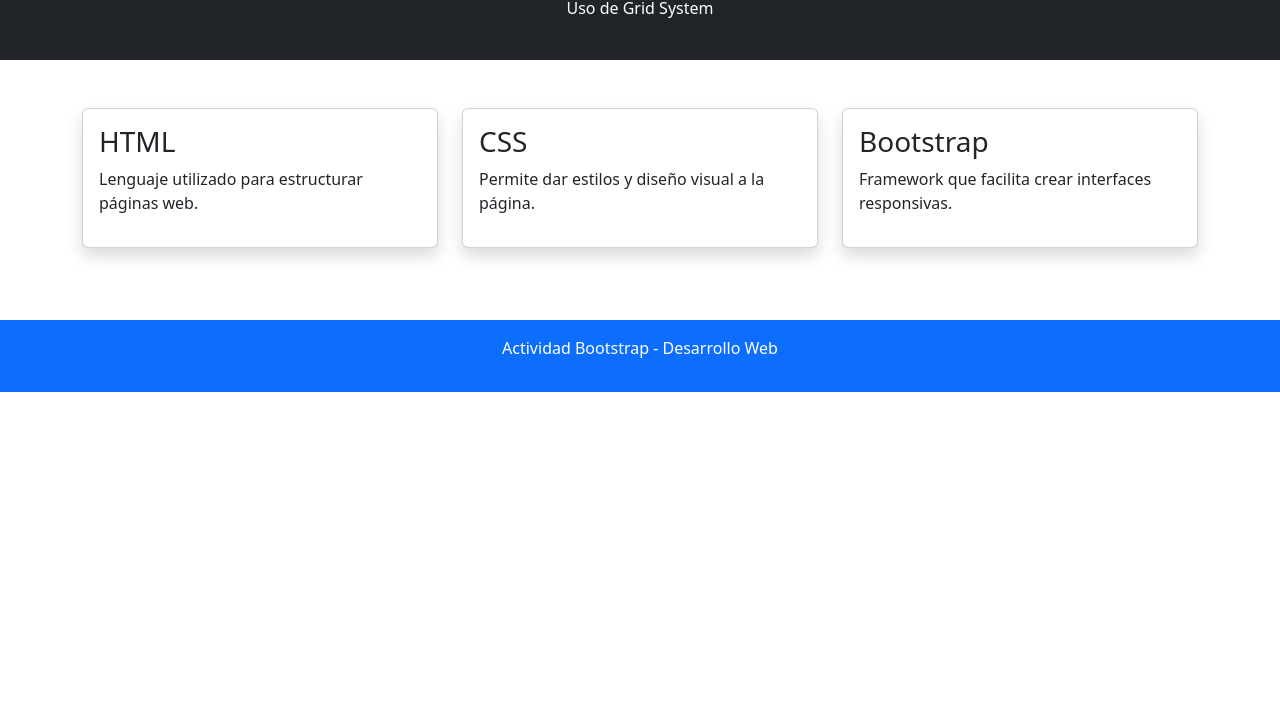
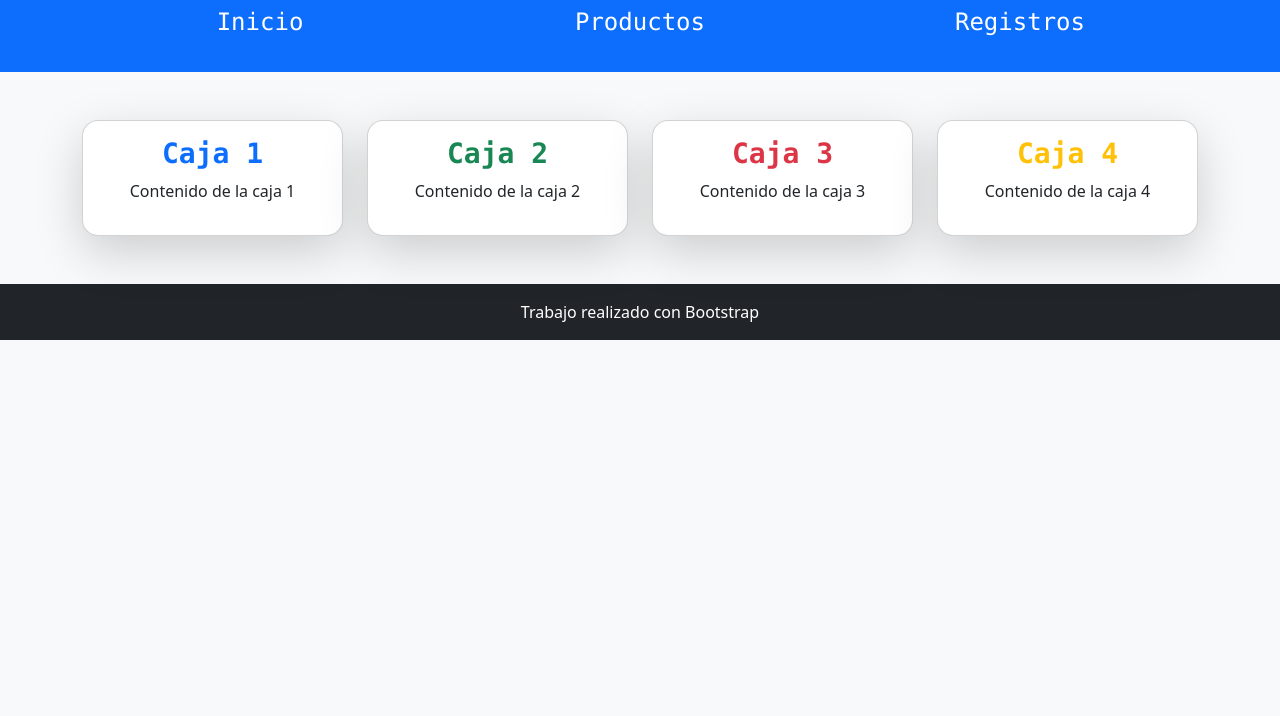
Before and after one commit to Hector-20-glitch/desarrollo-web-bootstrap, a plain HTML site: page index.html in a window 1280 px wide. Shown: the part 84-800 px from the top of the page. Drawn offline with nearby package versions, Linux system fonts and the light colour scheme.

Commit message:
Update index.html

```diff
--- a/index.html
+++ b/index.html
@@ -1,68 +1,127 @@
 <!DOCTYPE html>
 <html lang="es">
+
 <head>
+
     <meta charset="UTF-8">
+
     <meta name="viewport" content="width=device-width, initial-scale=1.0">
 
-    <!-- Bootstrap CSS -->
-    <link href="https://cdn.jsdelivr.net/npm/bootstrap@5.3.3/dist/css/bootstrap.min.css" rel="stylesheet">
+    <title>Primer Trabajo</title>
 
-    <title>Bootstrap Grid System</title>
+    <link href="https://cdn.jsdelivr.net/npm/bootstrap@5.3.8/dist/css/bootstrap.min.css" rel="stylesheet">
+
 </head>
-<body>
 
-    <!-- Header -->
-    <div class="container-fluid bg-dark text-white text-center p-4">
-        <h1>Diseño Responsive con Bootstrap</h1>
-        <p>Uso de Grid System</p>
+<body class="bg-light">
+
+    <header>
+        <nav class="navbar bg-dark">
+            <div class="container">
+                <h1 class="text-white text-center w-100 fw-bold font-monospace">
+                    Pagina de prueba
+                </h1>
+            </div>
+        </nav>
+    </header>
+
+    <section class="bg-primary py-3">
+
+        <div class="container">
+
+            <div class="row text-center">
+
+                <div class="col-12 col-md-4">
+                    <p class="text-white fs-4 font-monospace">
+                        Inicio
+                    </p>
                 </div>
 
-    <!-- Contenido principal -->
-    <div class="container mt-5">
+                <div class="col-12 col-md-4">
+                    <p class="text-white fs-4 font-monospace">
+                        Productos
+                    </p>
+                </div>
 
-        <div class="row">
-
-            <!-- Columna 1 -->
-            <div class="col-12 col-md-6 col-lg-4 mb-4">
-                <div class="card p-3 shadow">
-                    <h3>HTML</h3>
-                    <p>
-                        Lenguaje utilizado para estructurar páginas web.
+                <div class="col-12 col-md-4">
+                    <p class="text-white fs-4 font-monospace">
+                        Registros
                     </p>
                 </div>
             </div>
+        </div>
+    </section>
 
-            <!-- Columna 2 -->
-            <div class="col-12 col-md-6 col-lg-4 mb-4">
-                <div class="card p-3 shadow">
-                    <h3>CSS</h3>
+    <main>
+
+        <div class="container mt-5">
+            <div class="row g-4">
+                <div class="col-12 col-md-6 col-lg-3">
+                    <div class="card shadow-lg rounded-4 h-100">
+                        <div class="card-body text-center">
+                            <h3 class="text-primary fw-bold font-monospace">
+                                Caja 1
+                            </h3>
                             <p>
-                        Permite dar estilos y diseño visual a la página.
+                                Contenido de la caja 1
                             </p>
                         </div>
                     </div>
+                </div>
 
-            <!-- Columna 3 -->
-            <div class="col-12 col-md-12 col-lg-4 mb-4">
-                <div class="card p-3 shadow">
-                    <h3>Bootstrap</h3>
+                <div class="col-12 col-md-6 col-lg-3">
+                    <div class="card shadow-lg rounded-4 h-100">
+                        <div class="card-body text-center">
+                            <h3 class="text-success fw-bold font-monospace">
+                                Caja 2
+                            </h3>
                             <p>
-                        Framework que facilita crear interfaces responsivas.
+                                Contenido de la caja 2
                             </p>
                         </div>
                     </div>
-
                 </div>
 
+                <div class="col-12 col-md-6 col-lg-3">
+                    <div class="card shadow-lg rounded-4 h-100">
+                        <div class="card-body text-center">
+                            <h3 class="text-danger fw-bold font-monospace">
+                                Caja 3
+                            </h3>
+                            <p>
+                                Contenido de la caja 3
+                            </p>
+                        </div>
+                    </div>
                 </div>
 
-    <!-- Footer -->
-    <div class="container-fluid bg-primary text-white text-center p-3 mt-5">
-        <p>Actividad Bootstrap - Desarrollo Web</p>
+                <div class="col-12 col-md-6 col-lg-3">
+                    <div class="card shadow-lg rounded-4 h-100">
+                        <div class="card-body text-center">
+                            <h3 class="text-warning fw-bold font-monospace">
+                                Caja 4
+                            </h3>
+                            <p>
+                                Contenido de la caja 4
+                            </p>
+                        </div>
+                    </div>
+                </div>
+            </div>
         </div>
 
-    <!-- Bootstrap JS -->
-    <script src="https://cdn.jsdelivr.net/npm/bootstrap@5.3.3/dist/js/bootstrap.bundle.min.js"></script>
+    </main>
+
+    <footer class="bg-dark mt-5 py-3">
+
+        <div class="container">
+            <p class="text-center text-white m-0">
+                Trabajo realizado con Bootstrap
+            </p>
+        </div>
+
+    </footer>
 
 </body>
+
 </html>
```
Lines whose indentation alone changed are shown as unchanged.
